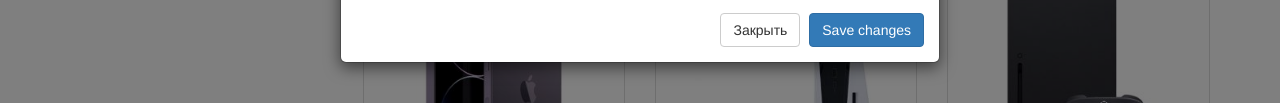
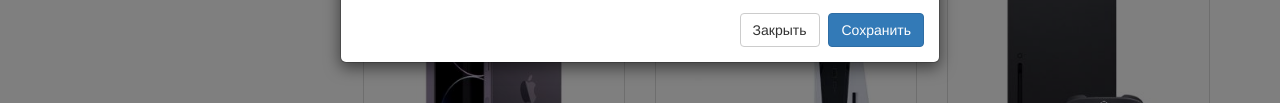
Before and after one commit to verzunov1/laba1, a plain HTML site: page index.html in a window 1280 px wide. Both pictures are taken after a click on the link "Iphone 14 pro". Shown: the part 477-580 px from the top of the page. Drawn offline with Linux system fonts and the light colour scheme.

Commit message:
Update index.html

```diff
--- a/index.html
+++ b/index.html
@@ -234,7 +234,7 @@
       </div>
       <div class="modal-footer">
         <button type="button" class="btn btn-default btn-close" data-dismiss="modal">Закрыть</button>
-        <button type="button" class="btn btn-primary">Save changes</button>
+        <button type="button" class="btn btn-primary">Сохранить</button>
       </div>
     </div><!-- /.modal-content -->
   </div><!-- /.modal-dialog -->
@@ -260,7 +260,7 @@
       </div>
       <div class="modal-footer">
         <button type="button" class="btn btn-default btn-close" data-dismiss="modal">Закрыть</button>
-        <button type="button" class="btn btn-primary">Save changes</button>
+        <button type="button" class="btn btn-primary">Сохранить</button>
       </div>
     </div><!-- /.modal-content -->
   </div><!-- /.modal-dialog -->
@@ -287,7 +287,7 @@
       </div>
       <div class="modal-footer">
         <button type="button" class="btn btn-default btn-close" data-dismiss="modal">Закрыть</button>
-        <button type="button" class="btn btn-primary">Save changes</button>
+        <button type="button" class="btn btn-primary">Сохранить</button>
       </div>
     </div><!-- /.modal-content -->
   </div><!-- /.modal-dialog -->
@@ -313,7 +313,7 @@
       </div>
       <div class="modal-footer">
         <button type="button" class="btn btn-default btn-close" data-dismiss="modal">Закрыть</button>
-        <button type="button" class="btn btn-primary">Save changes</button>
+        <button type="button" class="btn btn-primary">Сохранить</button>
       </div>
     </div><!-- /.modal-content -->
   </div><!-- /.modal-dialog -->
@@ -339,7 +339,7 @@
       </div>
       <div class="modal-footer">
         <button type="button" class="btn btn-default btn-close" data-dismiss="modal">Закрыть</button>
-        <button type="button" class="btn btn-primary">Save changes</button>
+        <button type="button" class="btn btn-primary">Сохранить</button>
       </div>
     </div><!-- /.modal-content -->
   </div><!-- /.modal-dialog -->
```
